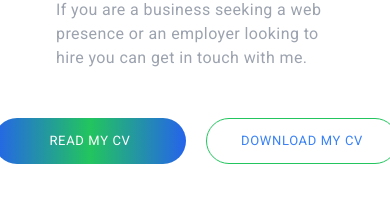
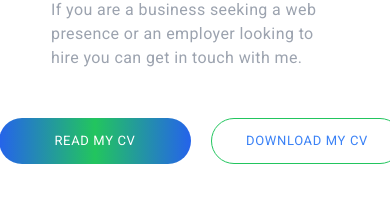
Before and after one commit to Paulhakeem/portfolio, a Vue app: page /portfolio in a window 390 px wide. Shown: the part 351-565 px from the top of the page. Built offline with nearby package versions, Linux system fonts and the light colour scheme; a web font is replaced by a local one.

Commit message:
small change

```diff
--- a/src/assets/main.css
+++ b/src/assets/main.css
@@ -56,7 +56,7 @@ body {
     font-size: 13px;
     text-align: center;
     gap: 20px;
-    padding-left: 2px;
+    padding-left: 12px;
   }
   .home h3 {
     padding-top: 2em;
```
